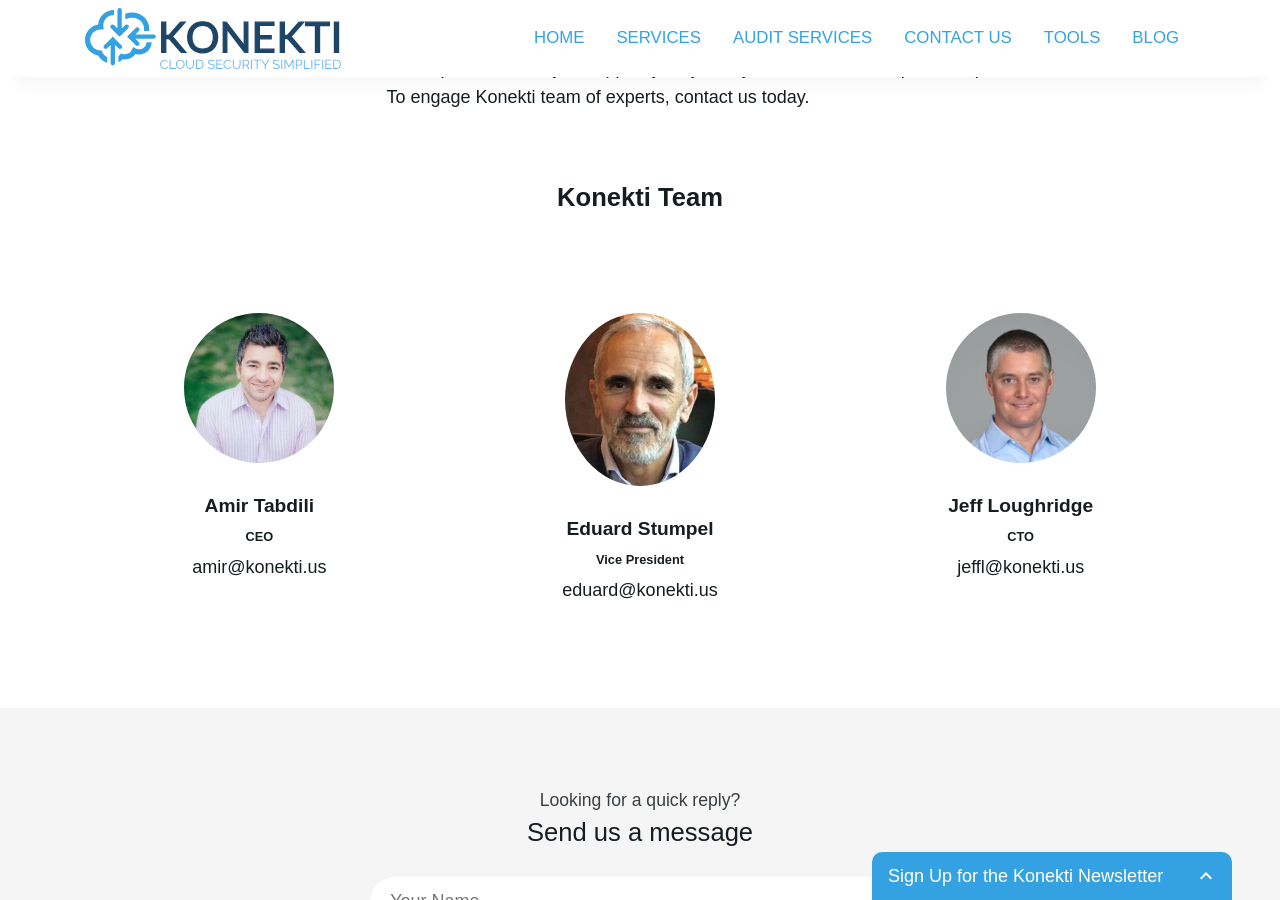
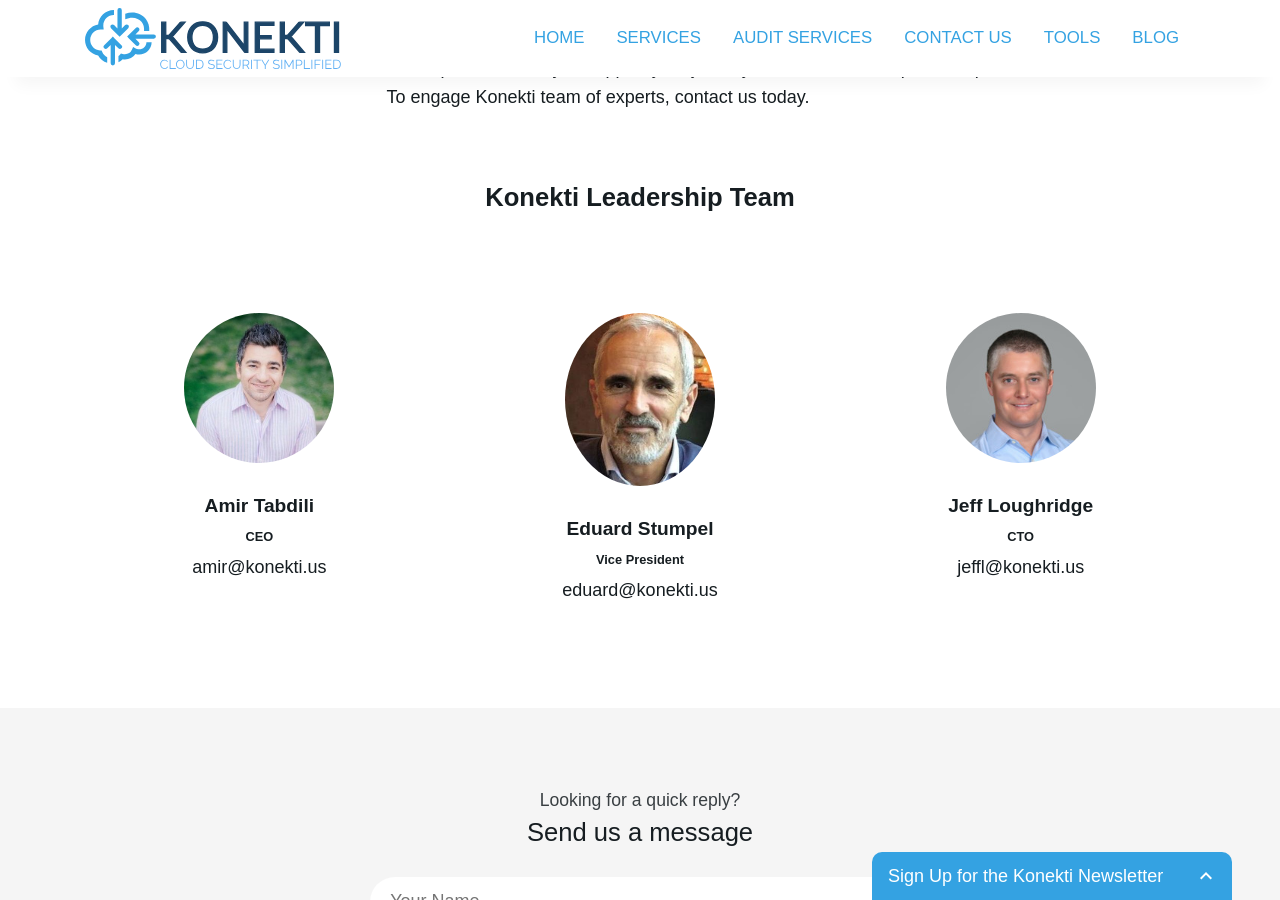
Before and after one commit to konekti/jeffbrl.github.io, a Jekyll site: the page built from _pages/index.md, in a window 1280 px wide and 900 px high, scrolled down 4447 px. Built offline with Jekyll 4.4.1, drawn with Linux system fonts in a browser that asks for light colours; nearby versions of some CDN libraries.

Commit message:
update team section title

```diff
--- a/_includes/sections/team.html
+++ b/_includes/sections/team.html
@@ -1,4 +1,4 @@
-<h2 class = 'center mb-1'>Konekti Team</h2>
+<h2 class = 'center mb-1'>Konekti Leadership Team</h2>
 <section class = 'team grid-3 pb-3 pt-2'>
 {%- for person in site.data.team -%}
   <div class = 'team_member pb-2 pt-2'>
```
